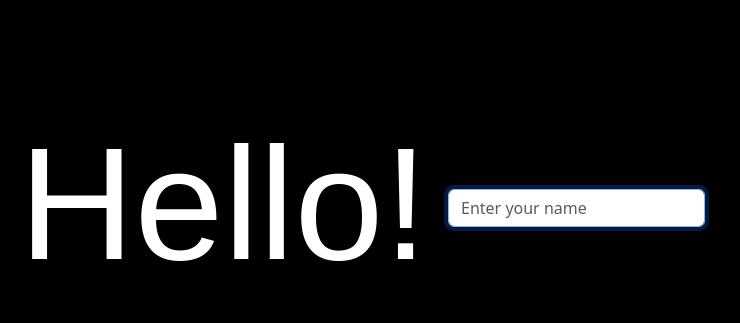
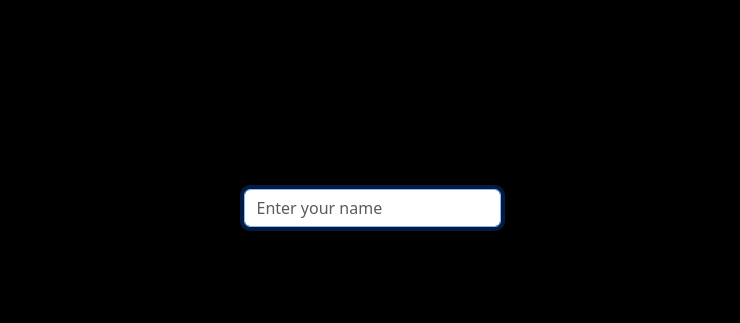
Before and after one commit to monokaisekai/monokaisekai.github.io, a plain HTML site: page hello/hello.html in a window 1280 px wide. Shown: the part 192-515 px from the top of the page, without its empty margins (288-1028 px from the left). Drawn offline with nearby package versions, Linux system fonts and the light colour scheme.

Commit message:
remove h1 text

```diff
--- a/hello/hello.html
+++ b/hello/hello.html
@@ -9,7 +9,7 @@
         <script src="hello.js"></script>
     </head>
     <body>
-        <h1>Hello!</h1>
+        <h1></h1>
         <form>
             <input autofocus class="form-control" placeholder="Enter your name" type="text">
         </form>
```
